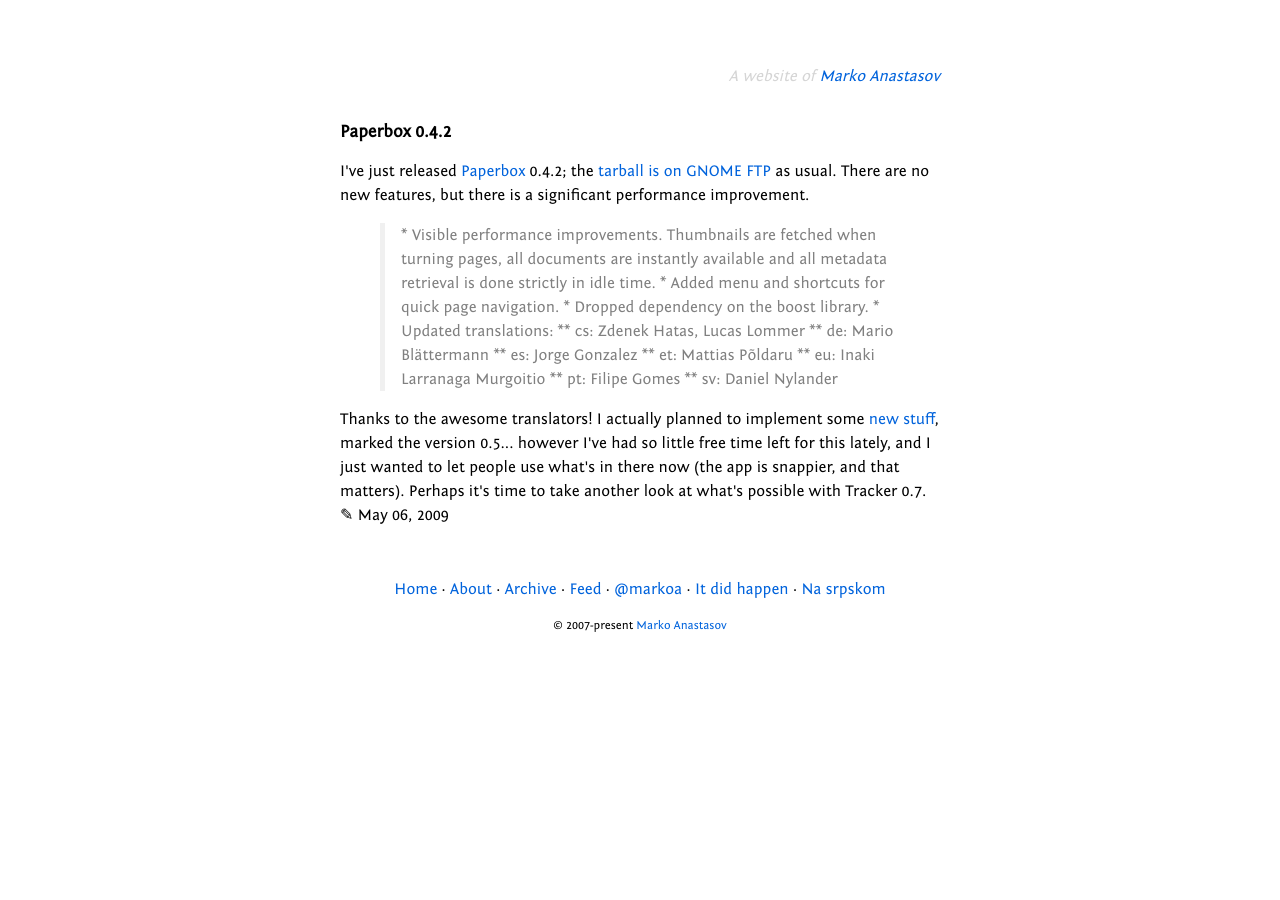
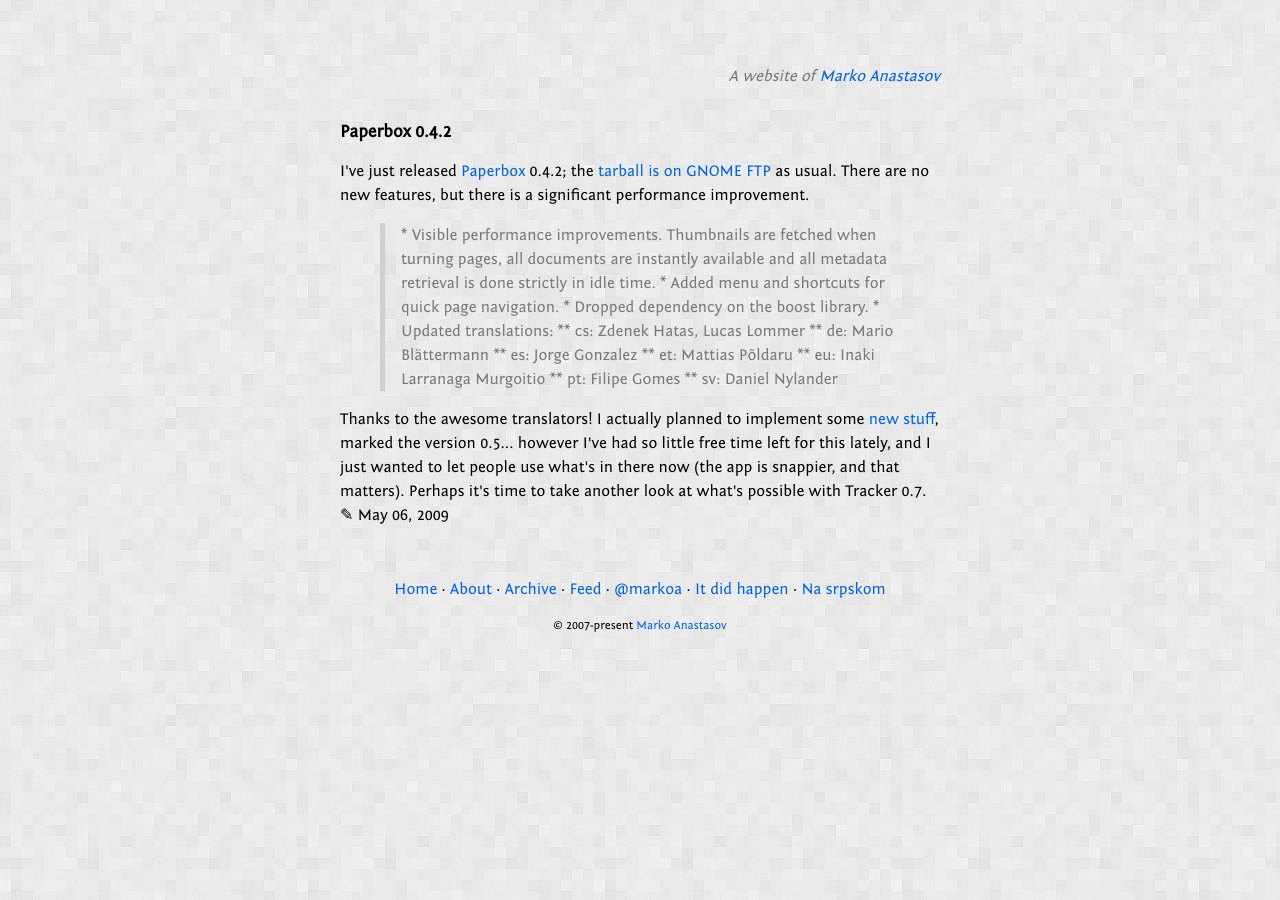
Before and after one commit to markoa/markoa.github.com, a Jekyll site: the page built from blog/_posts/2009-05-06-paperbox-042.textile, in a window 1280 px wide. Built offline with Jekyll 4.4.1, drawn with Linux system fonts in a browser that asks for light colours; comment, search, counter and statistics services are not loaded.

Commit message:
Bright squares background.

```diff
--- a/css/default.css
+++ b/css/default.css
@@ -24,6 +24,8 @@
     font-family: "Fontin Sans", sans-serif;
     font-size: 16px;
     line-height: 24px;
+    /* bg image found on http://subtlepatterns.com */
+    background: url("/images/bright_squares.png");
 }
 
 strong {
@@ -91,13 +93,13 @@
 }
 
 blockquote {
-    color: gray;
-    border-left: 5px solid #f0f0f0;
+    color: #787878;
+    border-left: 5px solid #d0d0d0;
     padding-left: 16px;
 }
 
 .light {
-    color: #d5d5d5;
+    color: #787878;
 }
 
 #title, h1.inner {
```
Also changed, not shown: images/bright_squares.png (added).
